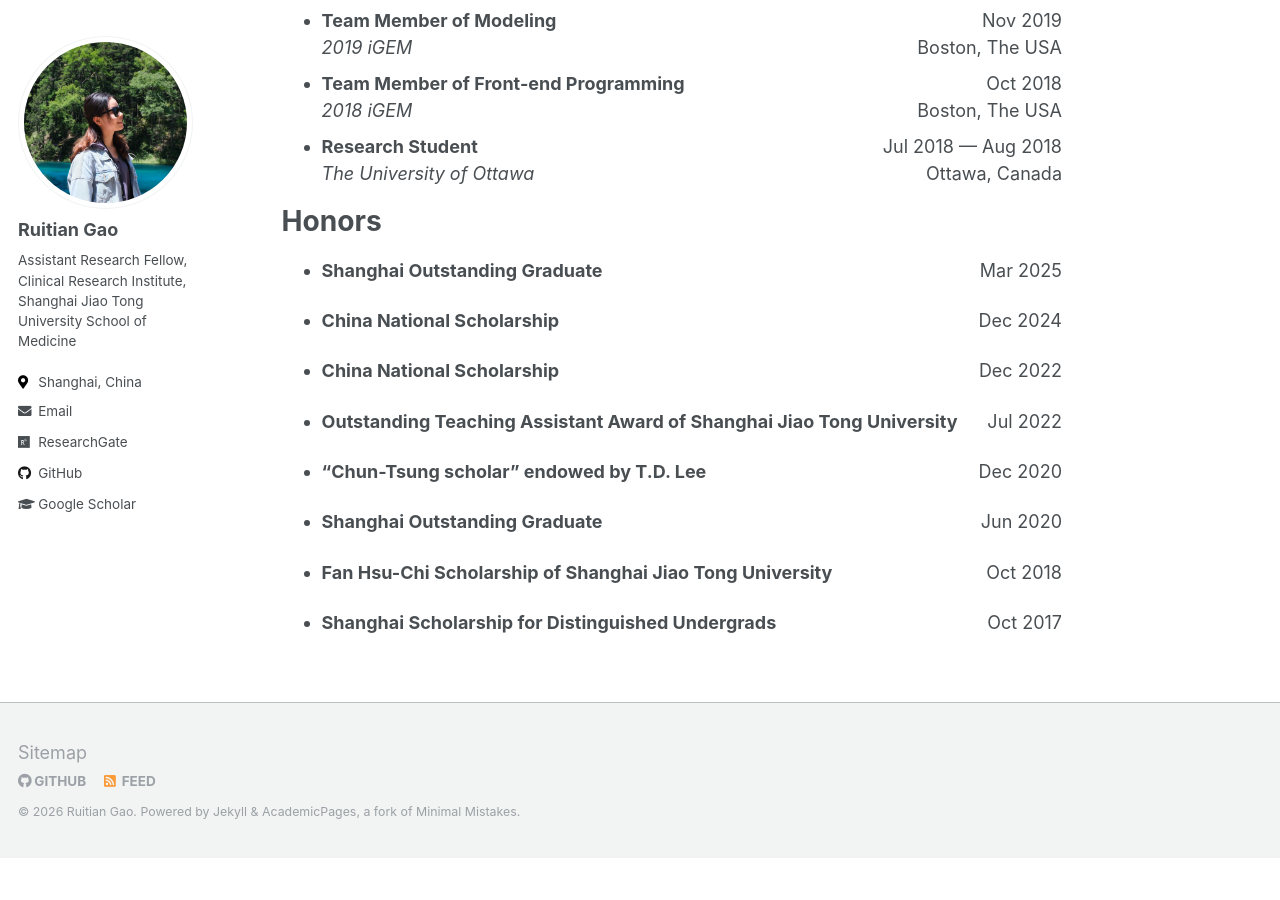
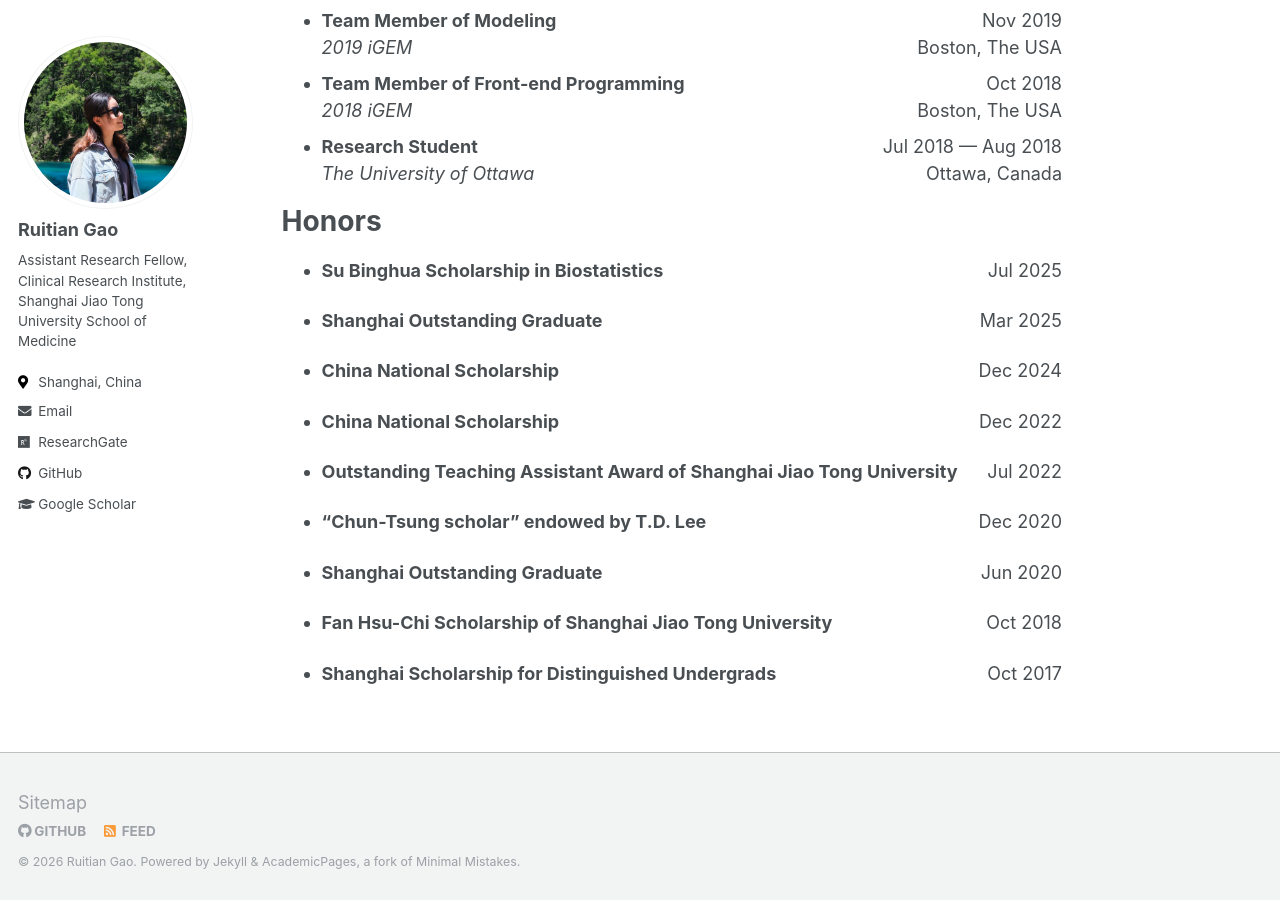
Before and after one commit to ruitian-olivia/ruitian-olivia.github.io, a Jekyll site: the page built from _pages/cv.md, in a window 1280 px wide and 900 px high, scrolled down 635 px. Built offline with Jekyll 4.4.1, drawn with Linux system fonts in a browser that asks for light colours; before the commit the page ends 1493 px from its top, so only the background shows below that.

Commit message:
Update CV
Added Su Binghua Scholarship to honors section.

```diff
--- a/_pages/cv.md
+++ b/_pages/cv.md
@@ -36,6 +36,8 @@ _2018 iGEM_ <span style="float:right;"> Boston, The USA </span><br/>
 
 Honors
 ======
+* **Su Binghua Scholarship in Biostatistics** <span style="float:right;"> Jul 2025 </span><br/>
+
 * **Shanghai Outstanding Graduate** <span style="float:right;"> Mar 2025 </span><br/>
 
 * **China National Scholarship** <span style="float:right;"> Dec 2024 </span><br/>
```
